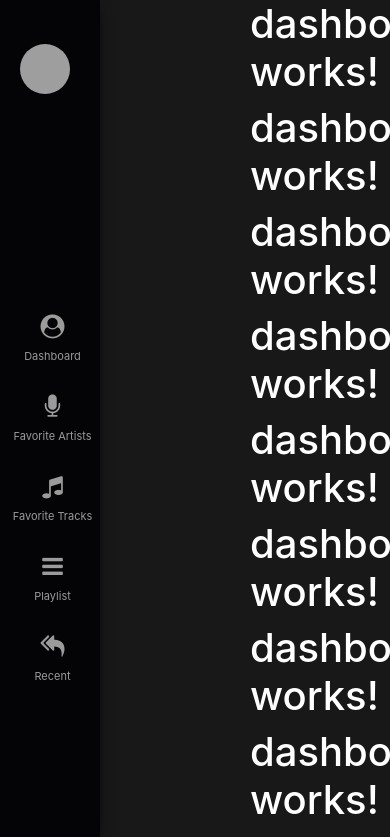
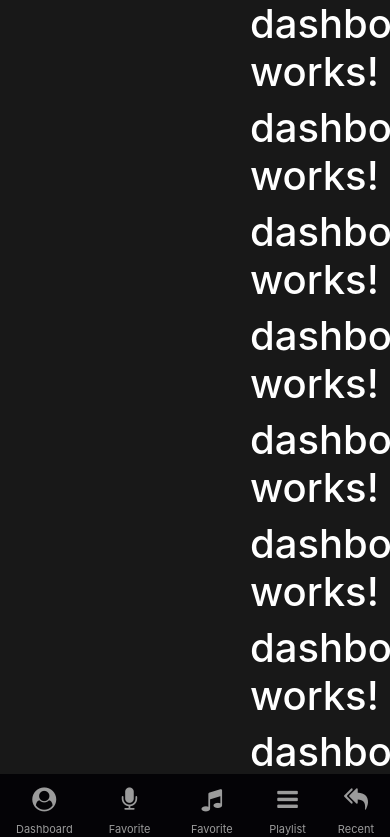
Before and after one commit to moimigueldev/onsnip2, an Angular app: page /dashboard in a window 390 px wide. Shown: the top 837 px of the page. Built offline with nearby package versions, Linux system fonts and the light colour scheme; grey boxes are pictures that could not be loaded.

Commit message:
working navigation bars for visual only

```diff
--- a/src/app/components/dashboard/dashboard.component.html
+++ b/src/app/components/dashboard/dashboard.component.html
@@ -26,3 +26,10 @@
 <h1 style="margin-left: 250px;">dashboard works!</h1>
 <h1 style="margin-left: 250px;">dashboard works!</h1>
 <h1 style="margin-left: 250px;">dashboard works!</h1>
+<h1 style="margin-left: 250px;">dashboard works!</h1>
+<h1 style="margin-left: 250px;">dashboard works!</h1>
+<h1 style="margin-left: 250px;">dashboard works!</h1>
+<h1 style="margin-left: 250px;">dashboard works!</h1>
+<h1 style="margin-left: 250px;">dashboard works!</h1>
+<h1 style="margin-left: 250px;">dashboard works!</h1>
+<h1 style="margin-left: 250px;">dashboard works!</h1>
--- a/src/app/components/navbar/navbar.component.html
+++ b/src/app/components/navbar/navbar.component.html
@@ -28,3 +28,44 @@
         </li>
     </ul>
 </div>
+
+<footer class="footer">
+    <div class="d-flex flex-row justify-content-between">
+        <!-- <div class="p-2">Flex item 1</div>
+        <div class="p-2">Flex item 2</div>
+        <div class="p-2">Flex item 3</div> -->
+
+        <div class="nav-item">
+            <div class="nav-link">
+                <i class="fa fa-user-circle"></i>
+                <a class="nav-link" href="#"> Dashboard</a>
+            </div>
+        </div>
+        <div class="nav-item">
+            <div class="nav-link">
+                <i class="fa fa-microphone"></i>
+                <a class="nav-link" href="#"> Favorite Artists</a>
+            </div>
+        </div>
+        <div class="nav-item">
+            <div class="nav-link">
+                <i class="fa fa-music"></i>
+                <a class="nav-link" href="#">Favorite Tracks</a>
+            </div>
+        </div>
+        <div class="nav-item">
+            <div class="nav-link">
+                <i class="fa fa-bars"></i>
+                <a class="nav-link" href="#">Playlist</a>
+            </div>
+        </div>
+        <div class="nav-item">
+            <div class="nav-link">
+                <i class="fa fa-reply-all"></i>
+                <a class="nav-link" href="#">Recent</a>
+            </div>
+        </div>
+
+
+    </div>
+</footer>
--- a/src/app/components/navbar/navbar.component.scss
+++ b/src/app/components/navbar/navbar.component.scss
@@ -51,3 +51,67 @@
     font-size: 24px;
   }
 }
+
+footer {
+  display: none;
+}
+
+//======================================================================
+//                        MEDIA QUERY
+//======================================================================
+
+//IPHONE X
+@media only screen and (max-device-width: 927px) {
+  #navbar {
+    display: none;
+  }
+
+  footer {
+    display: block;
+  }
+
+  .footer {
+    position: fixed;
+    left: 0;
+    bottom: 0;
+    width: 100%;
+    background-color: #040306;
+    color: white;
+    text-align: center;
+    height: 70px;
+
+    .fa {
+      font-size: 24px;
+    }
+
+    .nav-item {
+      height: 70px;
+      //   width: 150px;
+      //   border: 1px solid red;
+      color: #9b9b9b;
+      font-family: "Circular Std", system, -apple-system, BlinkMacSystemFont, sans-serif;
+      font-size: 11px;
+      border-top: 5px solid #040306;
+      text-align: center;
+    }
+
+    .nav-link {
+      padding-right: 8px;
+      padding-left: 8px;
+    }
+
+    a {
+      color: #9b9b9b;
+    }
+
+    .nav-item:hover {
+      color: white;
+      border-top: 5px solid #2ad164;
+      background-color: #181818;
+
+      a {
+        color: white;
+      }
+    }
+  }
+}
```
